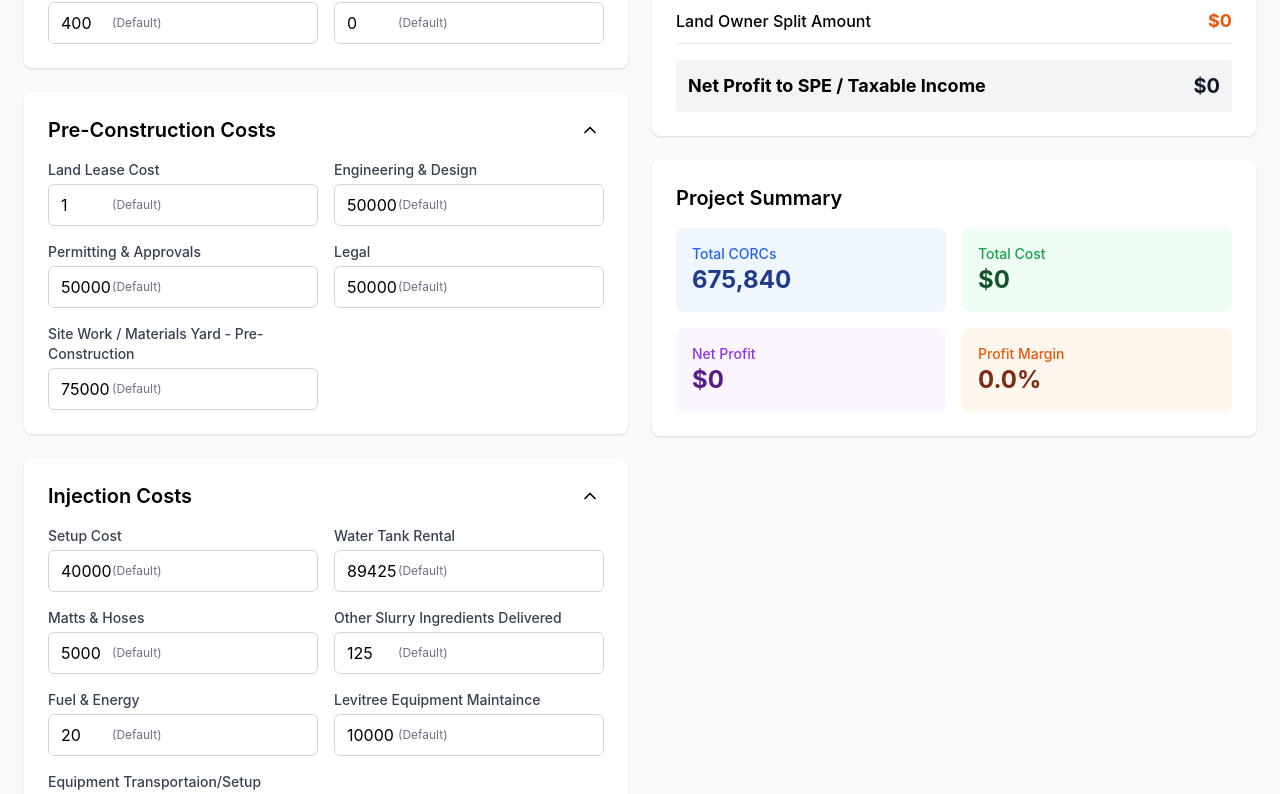
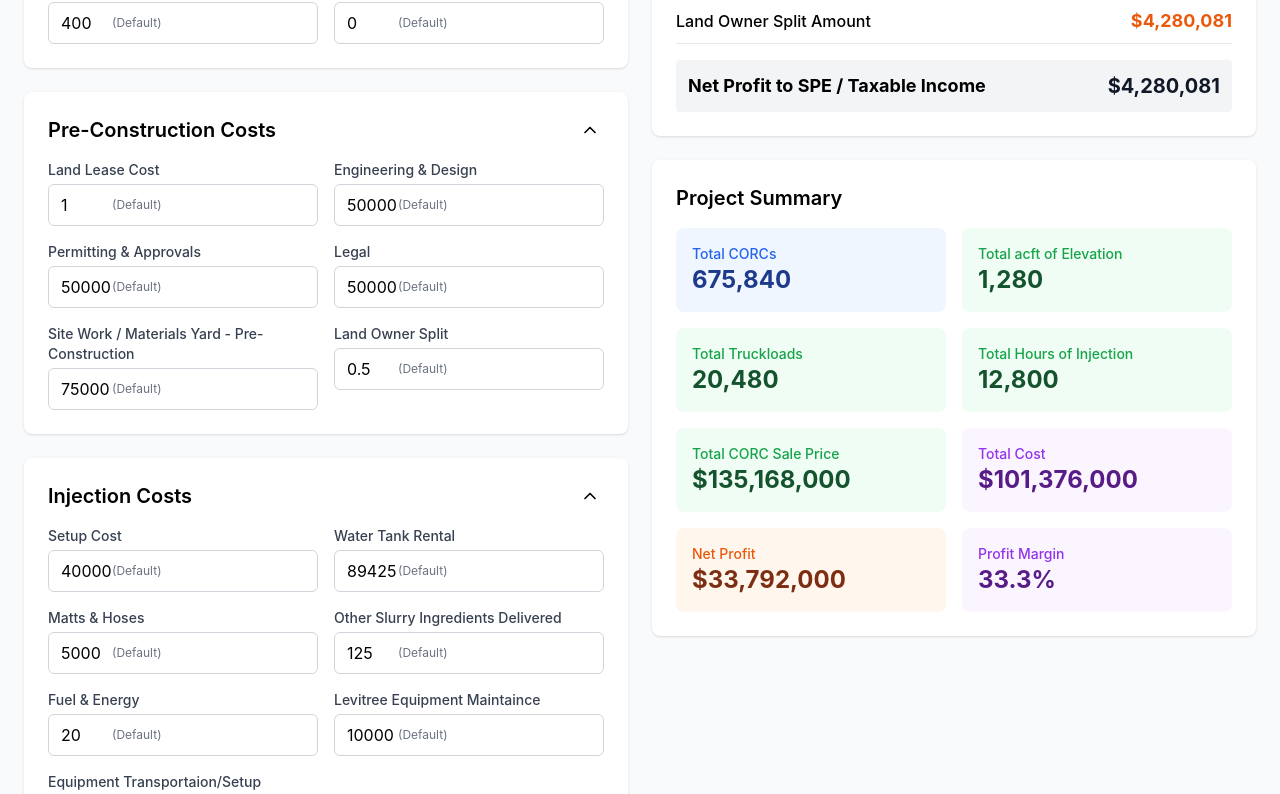
Before and after one commit to yonatanlevitree/csvUI, a React (Create React App) app: page / in a window 1280 px wide. Shown: the part 1761-2555 px from the top of the page. Built offline with nearby package versions, Linux system fonts and the light colour scheme.

Commit message:
current formulas correct, need more cards

```diff
--- a/src/SequestrationCalculator.js
+++ b/src/SequestrationCalculator.js
@@ -44,6 +44,7 @@ const SequestrationCalculator = () => {
     "Permitting & Approvals": 50000,
     "Legal": 50000,
     "Site Work / Materials Yard - Pre-Construction": 75000,
+    "Land Owner Split": 0.5,
 
     // Injection Costs
     "Setup Cost": 40000,
@@ -257,7 +258,7 @@ const SequestrationCalculator = () => {
     calc["Gross Margin"] = grossMargin - calc["Total Variable Costs"];
 
     // Total Overhead Costs
-    calc["Total Overhead Costs"] = calc["Developer Fee Amount"] +
+    calc["Total Overhead Costs"] = 5 * (calc["Developer Fee Amount"] +
                                   inputs["Accounting & Tax - Baker Tilly"] +
                                   calc["Jerry Gutierrez Labor Contract Amount"] +
                                   inputs["Legal - Misc"] +
@@ -265,7 +266,7 @@ const SequestrationCalculator = () => {
                                    inputs["E&O"] + inputs["Cyber"] + inputs["Auto"] + inputs["Tail Coverage"] +
                                    inputs["Contractor Pollution"] + inputs["Site Pollution"] + inputs["Excess Policies"]) +
                                   (inputs["Internet - Starlink"] + inputs["Portables / Toilet"] + inputs["Fencing"] +
-                                   inputs["Battery Generator"] + inputs["Telco"] + inputs["Tech & Tools"] + inputs["Trailor"]);
+                                   inputs["Battery Generator"] + inputs["Telco"] + inputs["Tech & Tools"] + inputs["Trailor"]));
 
     // Net Profit calculations
     calc["Net Profit before Land Owner Split"] = calc["Gross Margin"] - calc["Total Overhead Costs"];
@@ -275,12 +276,16 @@ const SequestrationCalculator = () => {
 
     // Project specific calculations
     calc["Total CORCs"] = inputs["Acres"] * inputs["Elevation (ft)"] * inputs["CORCs/acft"];
-    calc["Total Cost"] = (calc["Total CORCs"] && calc["Net Profit"]) ? (calc["Net Profit"] / calc["Total CORCs"]) : 0;
-    calc["Net Profit"] = calc["Total Cost"] - (calc["Total Cost"] * 0.75); // 75% cost assumption
+    calc["Total acft of Elevation"] = inputs["Acres"] * inputs["Elevation (ft)"];
+    calc["Total Truckloads"] = inputs["Truck Loads"] * calc["Total acft of Elevation"];
+    calc["Total Hours of Injection"] = inputs["Hours of Injecion"] * calc["Total acft of Elevation"];
+    calc["Total CORC Sale Price"] = inputs["CORC Sale Price"] * calc["Total CORCs"];
+    calc["Total Cost"] = calc["Total CORC Sale Price"] * 0.75;
+    calc["Net Profit"] = calc["Total CORC Sale Price"] - calc["Total Cost"];
 
     // In calculations, add Annual CO2e Sequestration
     calc["Annual CO2e Sequestration"] = calc["Total Hours of Injection"] * calc["CO2e Sequestration Rate Per Hour"];
-
+    calc["GM%"] = calc["Gross Margin"] / calc["Total Revenue"];
     setOutputs(calc);
   }, [inputs]);
 
@@ -466,6 +471,24 @@ const SequestrationCalculator = () => {
                     </div>
                   </div>
                 ))}
+                {/* Land Owner Split input */}
+                <div key="Land Owner Split">
+                  <label className="block text-sm font-medium text-gray-700 mb-1">Land Owner Split</label>
+                  <div className="relative w-full">
+                    <input
+                      type="number"
+                      step="0.01"
+                      min="0"
+                      max="1"
+                      value={inputs["Land Owner Split"]}
+                      onChange={e => handleInputChange("Land Owner Split", e.target.value)}
+                      className="w-full px-3 py-2 pr-20 border border-gray-300 rounded-md focus:outline-none focus:ring-2 focus:ring-blue-500"
+                    />
+                    {!modifiedFields["Land Owner Split"] && (
+                      <span className="absolute left-16 top-1/2 -translate-y-1/2 text-xs text-gray-500 pointer-events-none select-none">(Default)</span>
+                    )}
+                  </div>
+                </div>
               </div>
             </div>
           </div>
@@ -820,16 +843,32 @@ const SequestrationCalculator = () => {
                   <div className="text-2xl font-bold text-blue-900">{formatNumber(outputs["Total CORCs"] || 0)}</div>
                 </div>
                 <div className="bg-green-50 p-4 rounded-lg">
-                  <div className="text-sm font-medium text-green-600">Total Cost</div>
-                  <div className="text-2xl font-bold text-green-900">{formatCurrency(outputs["Total Cost"] || 0)}</div>
+                  <div className="text-sm font-medium text-green-600">Total acft of Elevation</div>
+                  <div className="text-2xl font-bold text-green-900">{formatNumber(outputs["Total acft of Elevation"] || 0)}</div>
+                </div>
+                <div className="bg-green-50 p-4 rounded-lg">
+                  <div className="text-sm font-medium text-green-600">Total Truckloads</div>
+                  <div className="text-2xl font-bold text-green-900">{formatNumber(outputs["Total Truckloads"] || 0)}</div>
+                </div>
+                <div className="bg-green-50 p-4 rounded-lg">
+                  <div className="text-sm font-medium text-green-600">Total Hours of Injection</div>
+                  <div className="text-2xl font-bold text-green-900">{formatNumber(outputs["Total Hours of Injection"] || 0)}</div>
+                </div>
+                <div className="bg-green-50 p-4 rounded-lg">
+                  <div className="text-sm font-medium text-green-600">Total CORC Sale Price</div>
+                  <div className="text-2xl font-bold text-green-900">{formatCurrency(outputs["Total CORC Sale Price"] || 0)}</div>
                 </div>
                 <div className="bg-purple-50 p-4 rounded-lg">
-                  <div className="text-sm font-medium text-purple-600">Net Profit</div>
-                  <div className="text-2xl font-bold text-purple-900">{formatCurrency(outputs["Net Profit"] || 0)}</div>
+                  <div className="text-sm font-medium text-purple-600">Total Cost</div>
+                  <div className="text-2xl font-bold text-purple-900">{formatCurrency(outputs["Total Cost"] || 0)}</div>
                 </div>
                 <div className="bg-orange-50 p-4 rounded-lg">
-                  <div className="text-sm font-medium text-orange-600">Profit Margin</div>
-                  <div className="text-2xl font-bold text-orange-900">{formatPercent(outputs["Net Profit"] / outputs["Total Cost"] || 0)}</div>
+                  <div className="text-sm font-medium text-orange-600">Net Profit</div>
+                  <div className="text-2xl font-bold text-orange-900">{formatCurrency(outputs["Net Profit"] || 0)}</div>
+                </div>
+                <div className="bg-purple-50 p-4 rounded-lg">
+                  <div className="text-sm font-medium text-purple-600">Profit Margin</div>
+                  <div className="text-2xl font-bold text-purple-900">{formatPercent(outputs["Net Profit"] / outputs["Total Cost"] || 0)}</div>
                 </div>
               </div>
             </div>
```
